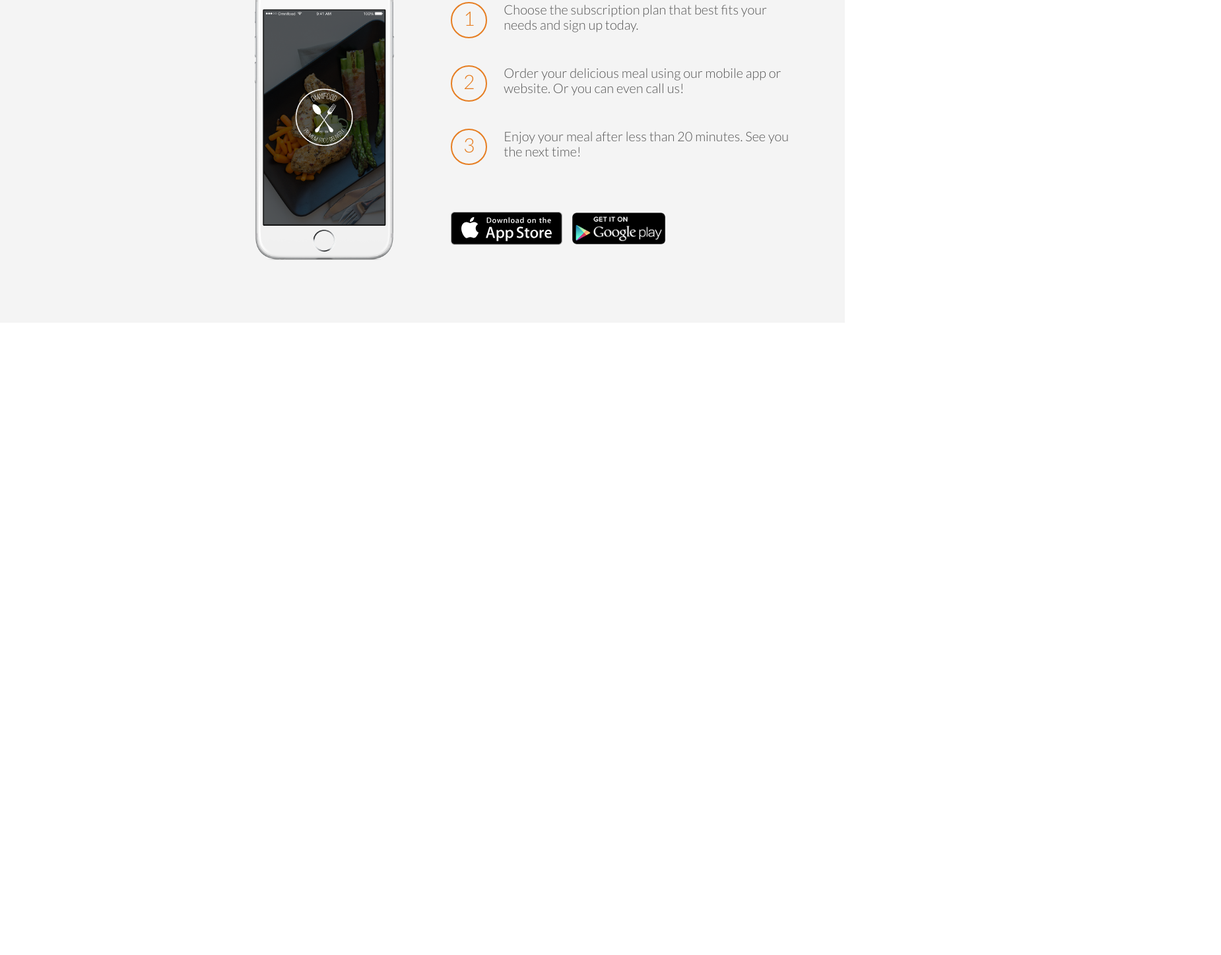
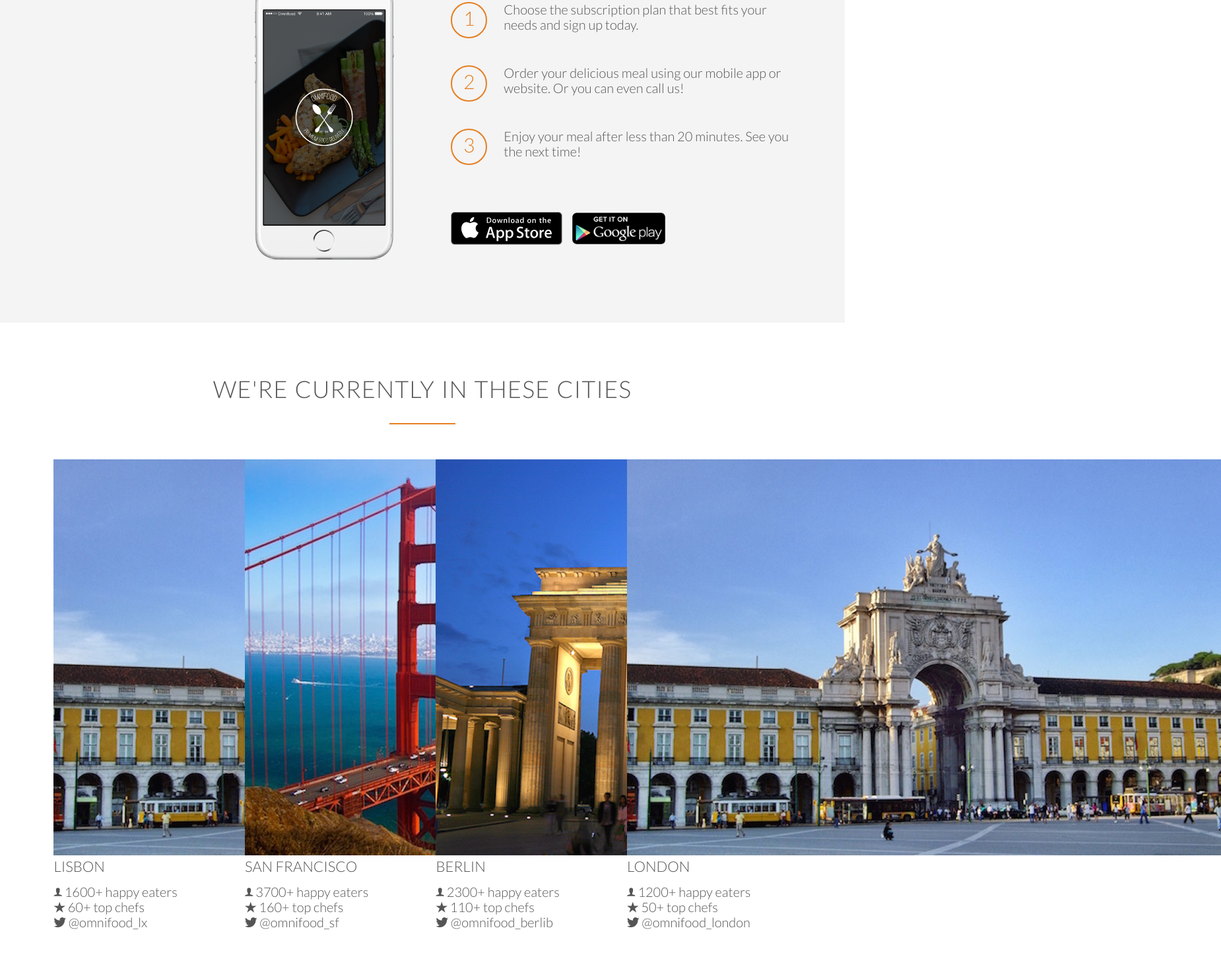
Before and after one commit to Flybuntu/udemyhtmlcssPart2, a plain HTML site: page index.html in a window 1280 px wide. Shown: the part 2249-3696 px from the top of the page at 66% size, 1850 px wide, since content can reach past the window. Before the commit the page ends 2738 px from the top, so only its background shows below. Drawn offline with Linux system fonts and the light colour scheme; files whose address does not match are found by name.

```diff
--- a/index.html
+++ b/index.html
@@ -153,19 +153,98 @@
         </div>
       </div>
 
+    </section>
+
+    <section>
+      <div class="row">
+        <h2>We're currently in these cities</h2>
+      </div>
+      <div class="row">
+        <div class="col span-1-of-4 box">
+          <img src="resources/img/lisbon-3.jpg" alt="Lisbon">
+          <h3>Lisbon</h3>
+          <div class="city-feature">
+            <i class="ion-ios-person"></i>
+            1600+ happy eaters
+          </div>
+          <div class="city-feature">
+            <i class="ion-ios-star"></i>
+            60+ top chefs
+          </div>
+          <div class="city-feature">
+            <i class="ion-social-twitter"></i>
+            @omnifood_lx
+          </div>
+
+        </div>
+        <div class="col span-1-of-4 box">
+          <img src="resources/img/san-francisco.jpg" alt="Lisbon">
+          <h3>San Francisco</h3>
+          <div class="city-feature">
+            <i class="ion-ios-person"></i>
+            3700+ happy eaters
+
+          </div>
+          <div class="city-feature">
+            <i class="ion-ios-star"></i>
+            160+ top chefs
+          </div>
+          <div class="city-feature">
+            <i class="ion-social-twitter"></i>
+            @omnifood_sf
+
+          </div>
+
+        </div>
+        <div class="col span-1-of-4 box">
+          <img src="resources/img/berlin.jpg" alt="Lisbon">
+          <h3>Berlin</h3>
+          <div class="city-feature">
+            <i class="ion-ios-person"></i>
+            2300+ happy eaters
+
+          </div>
+          <div class="city-feature">
+            <i class="ion-ios-star"></i>
+            110+ top chefs
+
+          </div>
+          <div class="city-feature">
+            <i class="ion-social-twitter"></i>
+            @omnifood_berlib
+          </div>
+
+        </div>
+        <div class="col span-1-of-4 box">
+          <img src="resources/img/lisbon-3.jpg" alt="Lisbon">
+          <h3>London</h3>
+          <div class="city-feature">
+            <i class="ion-ios-person"></i>
+            1200+ happy eaters
+          </div>
+          <div class="city-feature">
+            <i class="ion-ios-star"></i>
+            50+ top chefs
+          </div>
+          <div class="city-feature">
+            <i class="ion-social-twitter"></i>
+            @omnifood_london
+          </div>
+
+        </div>
+      </div>
+
 
     </section>
+
 
   </body>
 
 </html>
 
 <!--
-Section 3: How it works
-Title: How it works - Simple as 1, 2, 3
 
-1. Choose the subscription plan that best fits your needs and sign up today.
-2. Order your delicious meal using our mobile app or website. Or you can even call us!
-3. Enjoy your meal after less than 20 minutes. See you the next time!
+
+
 
 -->
```
Also changed, not shown: resources/css/style.css (+0 -7 lines), 1 other file.
